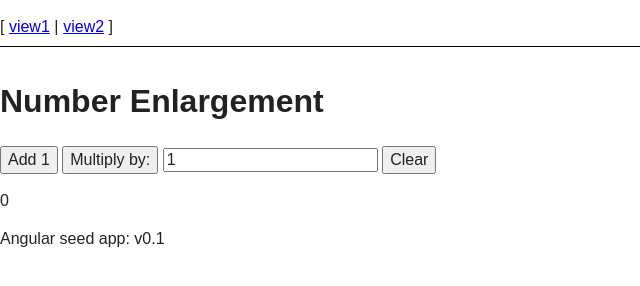
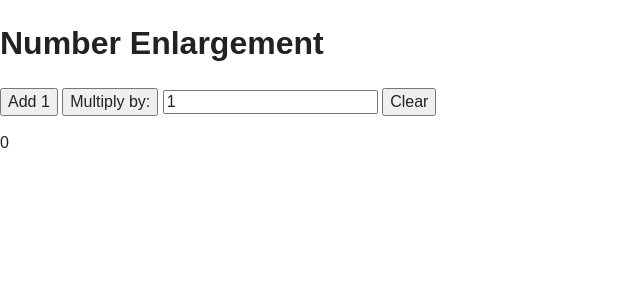
Before and after one commit to Schoolie440/angular-playground, a website: page app/index.html in a window 1280 px wide. Shown: the whole page, without its empty margins (0-640 px from the left). Drawn offline with nearby package versions, Linux system fonts and the light colour scheme.

Commit message:
Removed old angular-seed remnants in index, test commit

```diff
--- a/app/index.html
+++ b/app/index.html
@@ -15,10 +15,7 @@
   <script src="bower_components/html5-boilerplate/dist/js/vendor/modernizr-2.8.3.min.js"></script>
 </head>
 <body ng-app="myApp">
-  <ul class="menu">
-    <li><a href="#!/view1">view1</a></li>
-    <li><a href="#!/view2">view2</a></li>
-  </ul>
+
     <div ng-controller="MainController">
 
         <h1> {{ title }} </h1>
@@ -47,7 +44,6 @@
 
 
 
-  <div>Angular seed app: v<span app-version></span></div>
 
   <!-- In production use:
   <script src="//ajax.googleapis.com/ajax/libs/angularjs/x.x.x/angular.min.js"></script>
```
